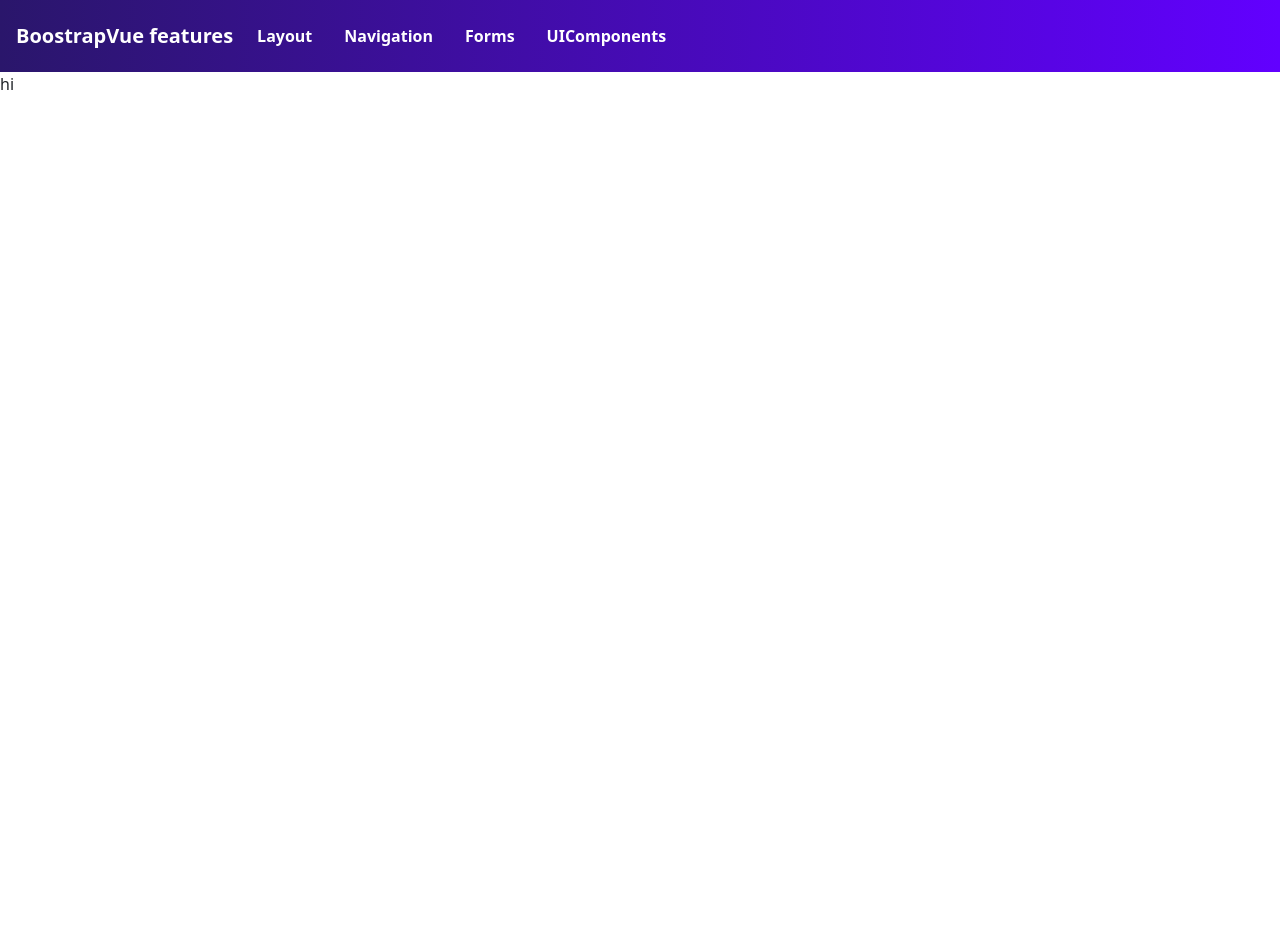
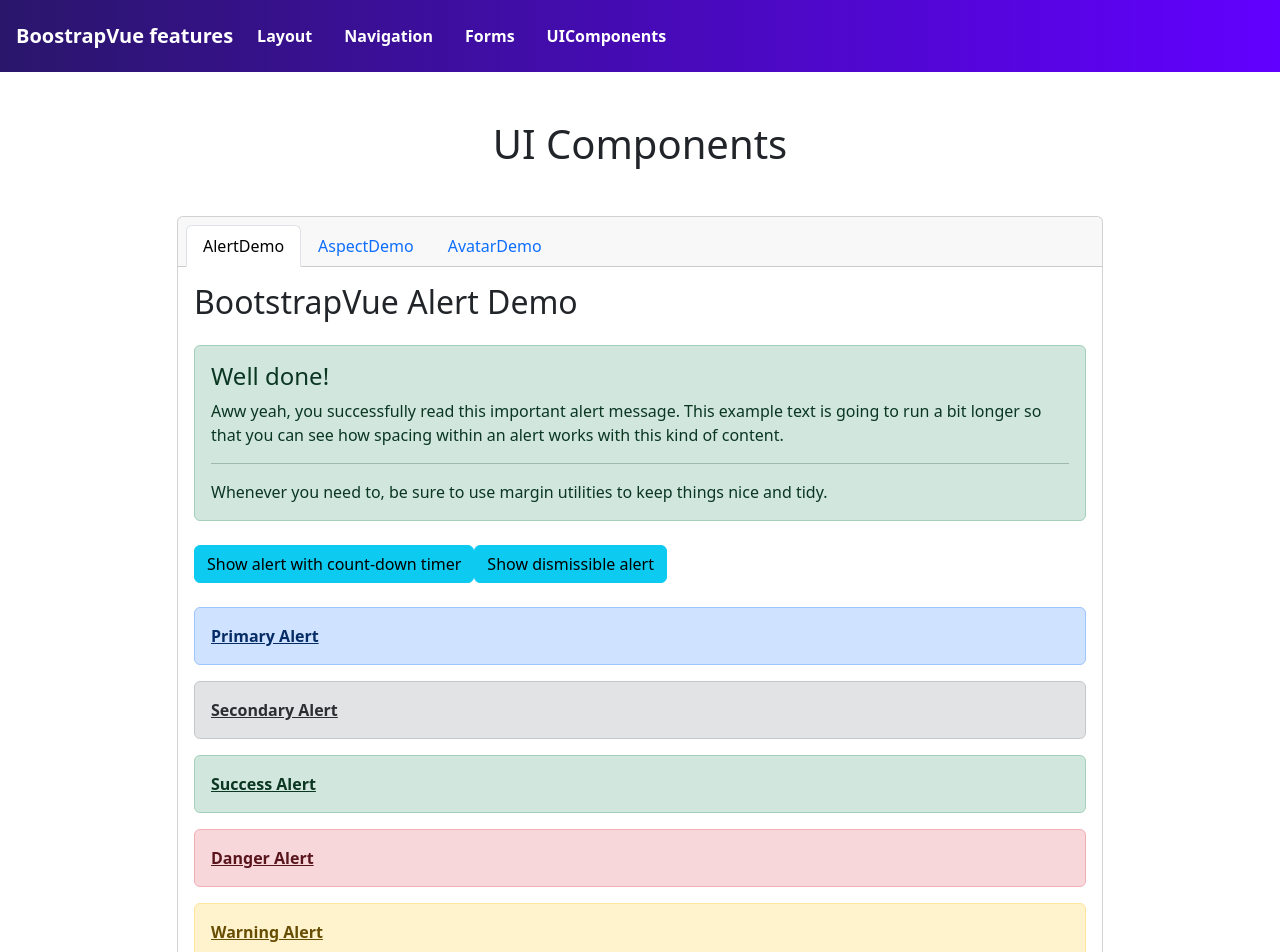
Before and after one commit to JavierDibo/boostrap-vue-proyecto, a Vue app: page /app/uicomponents in a window 1280 px wide. Shown: the top 952 px of the page. Before the commit the page ends 800 px from the top, so only its background shows below. Built offline with nearby package versions, Linux system fonts and the light colour scheme.

Commit message:
Alert + aspect + avatar

```diff
--- /dev/null
+++ b/src/components/uicomponents/AlertDemo.vue
@@ -0,0 +1,78 @@
+<template>
+  <div>
+    <h2>BootstrapVue Alert Demo</h2>
+
+    <!-- Dismissible Alert with Auto-Dismiss Countdown -->
+    <b-alert
+        :show="dismissCountDown"
+        dismissible
+        fade
+        variant="warning"
+        @dismiss-count-down="countDownChanged"
+    >
+      <p>This alert will dismiss after {{ dismissCountDown }} seconds...</p>
+      <b-progress
+          variant="warning"
+          :max="dismissSecs"
+          :value="dismissCountDown"
+          height="4px"
+      ></b-progress>
+    </b-alert>
+
+    <!-- Alert with Additional Content -->
+    <b-alert show variant="success" class="mt-4">
+      <h4 class="alert-heading">Well done!</h4>
+      <p>
+        Aww yeah, you successfully read this important alert message. This example
+        text is going to run a bit longer so that you can see how spacing within an
+        alert works with this kind of content.
+      </p>
+      <hr>
+      <p class="mb-0">
+        Whenever you need to, be sure to use margin utilities to keep things nice
+        and tidy.
+      </p>
+    </b-alert>
+
+    <!-- Control Buttons -->
+    <div class="mt-4">
+      <b-button @click="showAlert" variant="info" class="mr-2">
+        Show alert with count-down timer
+      </b-button>
+      <b-button @click="showDismissibleAlert = true" variant="info">
+        Show dismissible alert
+      </b-button>
+    </div>
+    <!-- Contextual Variants -->
+    <div class="mt-4">
+      <b-alert show variant="primary"><a href="#" class="alert-link">Primary Alert</a></b-alert>
+      <b-alert show variant="secondary"><a href="#" class="alert-link">Secondary Alert</a></b-alert>
+      <b-alert show variant="success"><a href="#" class="alert-link">Success Alert</a></b-alert>
+      <b-alert show variant="danger"><a href="#" class="alert-link">Danger Alert</a></b-alert>
+      <b-alert show variant="warning"><a href="#" class="alert-link">Warning Alert</a></b-alert>
+      <b-alert show variant="info"><a href="#" class="alert-link">Info Alert</a></b-alert>
+      <b-alert show variant="light"><a href="#" class="alert-link">Light Alert</a></b-alert>
+      <b-alert show variant="dark"><a href="#" class="alert-link">Dark Alert</a></b-alert>
+    </div>
+  </div>
+</template>
+
+<script>
+export default {
+  data() {
+    return {
+      dismissSecs: 5,
+      dismissCountDown: 0,
+      showDismissibleAlert: false
+    }
+  },
+  methods: {
+    countDownChanged(dismissCountDown) {
+      this.dismissCountDown = dismissCountDown
+    },
+    showAlert() {
+      this.dismissCountDown = this.dismissSecs
+    }
+  }
+}
+</script>
--- /dev/null
+++ b/src/components/uicomponents/AspectDemo.vue
@@ -0,0 +1,85 @@
+<template>
+  <div>
+    <h2>Aspect Ratio Demo</h2>
+
+    <b-form-group label="Select an aspect ratio:" label-for="ratio-select" class="mb-3">
+      <b-form-select id="ratio-select" v-model="selectedRatio" :options="ratioOptions"></b-form-select>
+    </b-form-group>
+
+    <b-card>
+      <b-aspect :aspect="selectedRatio">
+        <div class="content" :style="{ backgroundColor: bgColor }">
+          <h3>{{ selectedRatio }}</h3>
+          <p>This content will always maintain the selected aspect ratio.</p>
+          <b-button @click="changeColor">Change Color</b-button>
+        </div>
+      </b-aspect>
+    </b-card>
+
+    <h3 class="mt-4">Responsive Aspect Ratios</h3>
+    <b-row>
+      <b-col md="4">
+        <b-aspect aspect="1:1">
+          <div class="content ratio-1-1">
+            <h4>1:1 (Square)</h4>
+          </div>
+        </b-aspect>
+      </b-col>
+      <b-col md="4">
+        <b-aspect aspect="4:3">
+          <div class="content ratio-4-3">
+            <h4>4:3 (SD)</h4>
+          </div>
+        </b-aspect>
+      </b-col>
+      <b-col md="4">
+        <b-aspect aspect="16:9">
+          <div class="content ratio-16-9">
+            <h4>16:9 (HD)</h4>
+          </div>
+        </b-aspect>
+      </b-col>
+    </b-row>
+  </div>
+</template>
+
+<script>
+export default {
+  data() {
+    return {
+      selectedRatio: '16:9',
+      bgColor: '#007bff',
+      ratioOptions: [
+        { value: '1:1', text: '1:1 (Square)' },
+        { value: '4:3', text: '4:3 (SD)' },
+        { value: '16:9', text: '16:9 (HD)' },
+        { value: '1.85:1', text: '1.85:1 (Widescreen)' },
+        { value: '2.39:1', text: '2.39:1 (Anamorphic)' },
+      ],
+    };
+  },
+  methods: {
+    changeColor() {
+      const randomColor = "#" + Math.floor(Math.random()*16777215).toString(16);
+      this.bgColor = randomColor;
+    },
+  },
+};
+</script>
+
+<style scoped>
+.content {
+  display: flex;
+  flex-direction: column;
+  justify-content: center;
+  align-items: center;
+  height: 100%;
+  color: white;
+  text-align: center;
+  transition: background-color 0.3s ease;
+}
+
+.ratio-1-1 { background-color: #ff8c00; }
+.ratio-4-3 { background-color: #9400d3; }
+.ratio-16-9 { background-color: #20c997; }
+</style>
--- /dev/null
+++ b/src/components/uicomponents/AvatarDemo.vue
@@ -0,0 +1,64 @@
+<template>
+  <div>
+    <h2>Avatar Variants</h2>
+    <div>
+      <b-avatar variant="primary" text="P"></b-avatar>
+      <b-avatar variant="secondary" text="S"></b-avatar>
+      <b-avatar variant="success" text="S"></b-avatar>
+      <b-avatar variant="danger" text="D"></b-avatar>
+      <b-avatar variant="warning" text="W"></b-avatar>
+      <b-avatar variant="info" text="I"></b-avatar>
+      <b-avatar variant="light" text="L"></b-avatar>
+      <b-avatar variant="dark" text="D"></b-avatar>
+    </div>
+    <h2>Avatar Sizes</h2>
+    <div>
+      <b-avatar size="sm" text="SM"></b-avatar>
+      <b-avatar text="DF"></b-avatar>
+      <b-avatar size="lg" text="LG"></b-avatar>
+      <b-avatar size="3em" text="3em"></b-avatar>
+    </div>
+
+    <h2>Avatar Shapes</h2>
+    <div>
+      <b-avatar rounded="sm" text="SM"></b-avatar>
+      <b-avatar rounded text="RND"></b-avatar>
+      <b-avatar rounded="lg" text="LG"></b-avatar>
+      <b-avatar rounded="left" text="L"></b-avatar>
+      <b-avatar rounded="right" text="R"></b-avatar>
+      <b-avatar rounded="top" text="T"></b-avatar>
+      <b-avatar rounded="bottom" text="B"></b-avatar>
+      <b-avatar square text="SQ"></b-avatar>
+    </div>
+
+    <h2>Avatar Group</h2>
+    <b-avatar-group size="4em">
+      <b-avatar text="1"></b-avatar>
+      <b-avatar text="2"></b-avatar>
+      <b-avatar text="3"></b-avatar>
+      <b-avatar text="4"></b-avatar>
+    </b-avatar-group>
+
+    <h2>Avatar Badges</h2>
+    <div>
+      <b-avatar badge></b-avatar>
+      <b-avatar badge badge-left></b-avatar>
+      <b-avatar badge badge-top badge-offset="-0.5em" badge-variant="success"></b-avatar>
+    </div>
+
+    <h2>Actionable Avatars</h2>
+    <div>
+      <b-avatar button @click="onClick" variant="info" text="C"></b-avatar>
+      <b-avatar href="#" variant="primary" text="L"></b-avatar>
+    </div>
+  </div>
+</template>
+<script>
+export default {
+  methods: {
+    onClick() {
+      alert('Avatar clicked!')
+    }
+  }
+}
+</script>
--- a/src/views/UIComponentsView.vue
+++ b/src/views/UIComponentsView.vue
@@ -1,9 +1,44 @@
-<script setup>
-
-</script>
-
 <template>
   <div>
-    hi
+    <b-container class="my-5">
+      <b-row class="justify-content-center">
+        <b-col cols="12" md="10">
+          <h1 class="text-center mb-5">UI Components</h1>
+
+          <b-card no-body>
+            <b-tabs card>
+              <b-tab title="AlertDemo" active>
+                <AlertDemo />
+              </b-tab>
+
+              <b-tab title="AspectDemo">
+                <AspectDemo />
+              </b-tab>
+
+              <b-tab title="AvatarDemo">
+                <AvatarDemo />
+              </b-tab>
+
+            </b-tabs>
+          </b-card>
+        </b-col>
+      </b-row>
+    </b-container>
   </div>
 </template>
+
+<script>
+
+
+import AlertDemo from "@/components/uicomponents/AlertDemo.vue";
+import AspectDemo from "@/components/uicomponents/AspectDemo.vue";
+import AvatarDemo from "@/components/uicomponents/AvatarDemo.vue";
+
+export default {
+  components: {
+    AvatarDemo,
+    AlertDemo,
+    AspectDemo,
+  },
+};
+</script>
```
